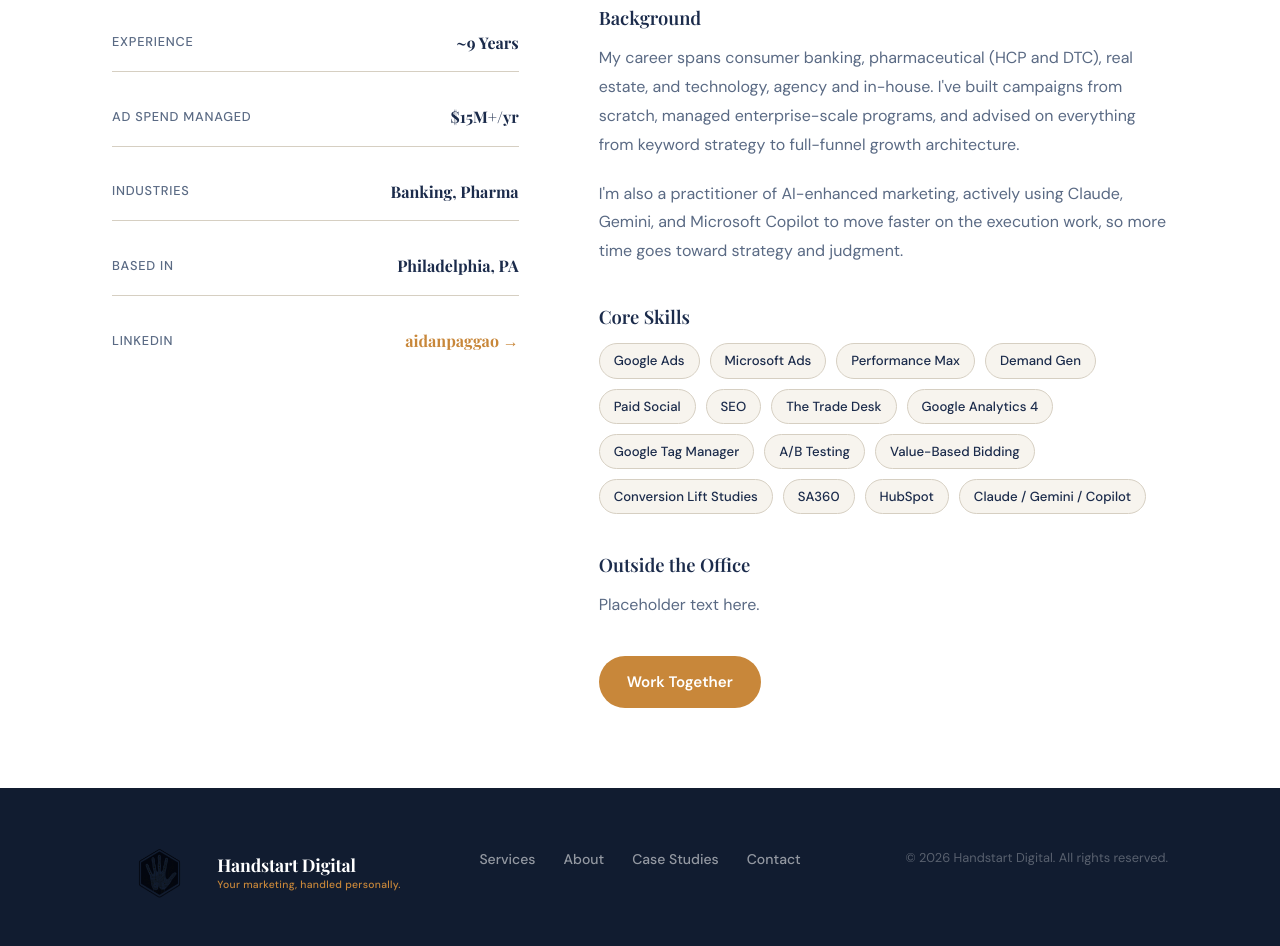
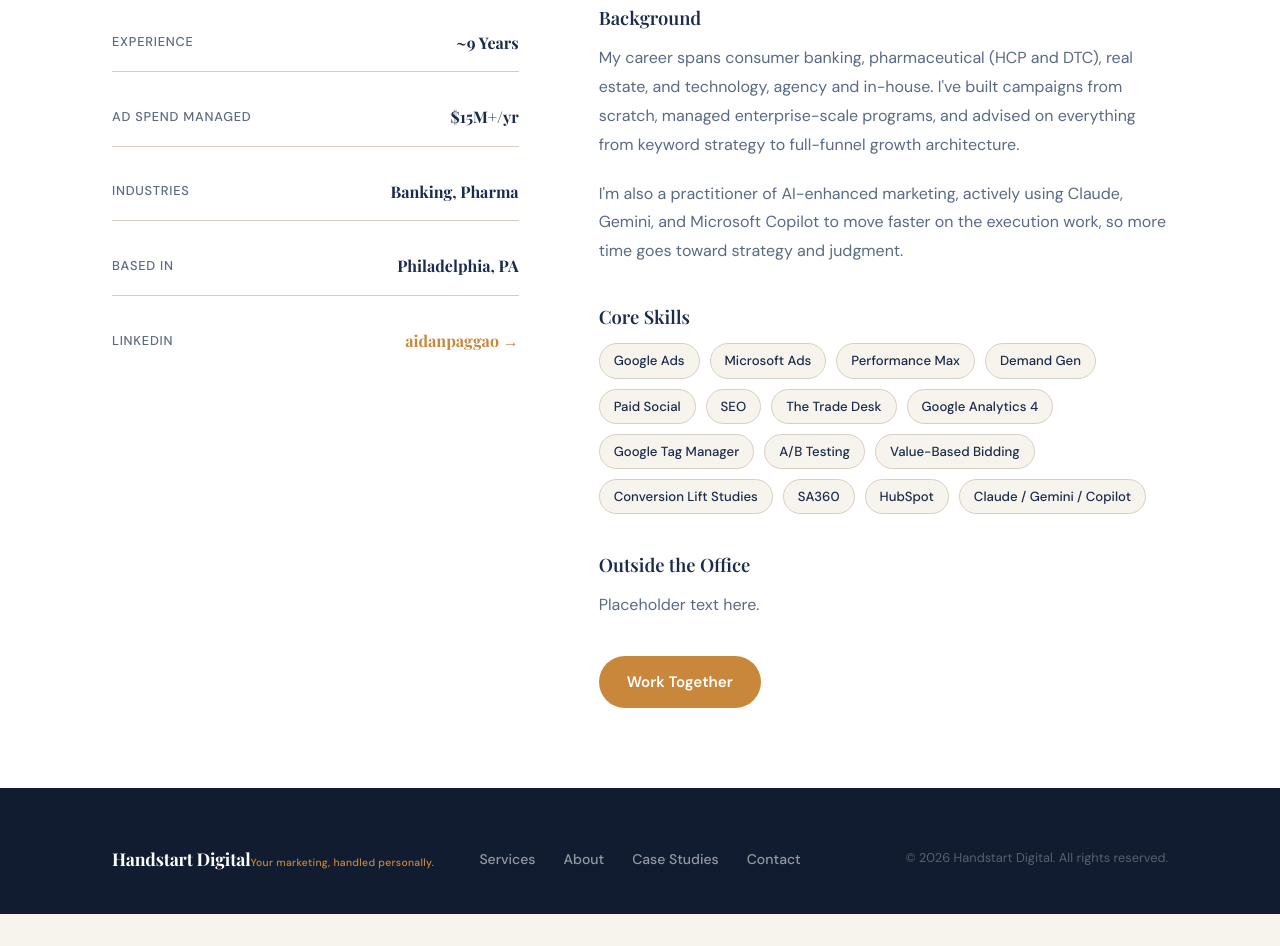
Before and after one commit to philmias8008/graduated-umbrella, a plain HTML site: page about.html in a window 1280 px wide. Shown: the part 926-1872 px from the top of the page. After the commit the page ends 1840 px from the top, so only its background shows below. Drawn offline with nearby package versions, Linux system fonts and the light colour scheme.

Commit message:
Add files via upload

```diff
--- a/about.html
+++ b/about.html
@@ -105,7 +105,7 @@
   <footer class="footer">
     <div class="container footer-inner">
       <div class="footer-brand">
-        <div class="footer-logo-wrap"><img src="logo.png" alt="Handstart Digital" class="footer-logo-img"><div class="footer-logo-text"><span class="footer-logo-name">Handstart Digital</span><span class="footer-logo-tag">Your marketing, handled personally.</span></div></div>
+        <div class="footer-brand-text"><span class="footer-logo-name">Handstart Digital</span><span class="footer-logo-tag">Your marketing, handled personally.</span></div>
 
       </div>
       <div class="footer-links">
```
